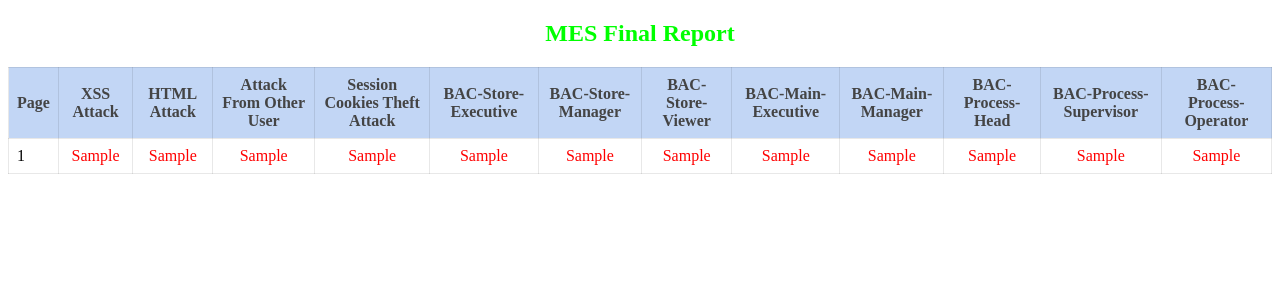
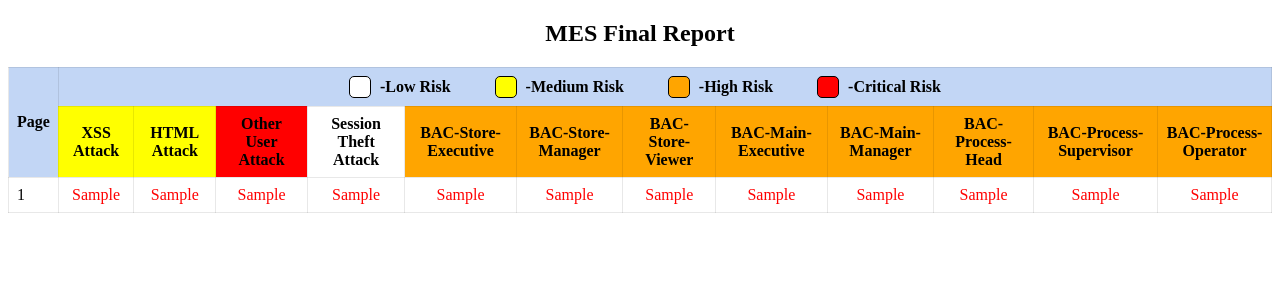
Before and after one commit to Venkystark/bevytester, a Flask app: template templates/attack_report.html in a window 1280 px wide. Shown: the top 300 px of the page. Run offline with Flask 3, Linux system fonts and the light colour scheme; the template is opened without the code that fills it: most values are stand-ins (such as "Sample title", 1, 10 or a date in 2020).

Commit message:
added icons in report page

```diff
--- a/templates/attack_report.html
+++ b/templates/attack_report.html
@@ -3,34 +3,34 @@
 <head>
     <meta charset="UTF-8">
     <meta name="viewport" content="width=device-width, initial-scale=1.0">
+    <link rel="stylesheet" href="https://cdnjs.cloudflare.com/ajax/libs/font-awesome/6.0.0-beta3/css/all.min.css" integrity="sha384-KyZXEAg3QhqLMpG8r+6TIcjs4ZcNDV6od68t2SzP8gCv3z+q1bhP2Byh2bjBf7fz" crossorigin="anonymous">
     <title>MES Final Report</title>
     <style>
         body {
-            background-color:linear-gradient(-45deg, #FFFFFF 0%, #ECF2FB 40.97%, #ECF2FB 59.04%, #FFFFFF 100%);; /*#000; */
-            color: #000; /* Green color for text #ofo*/
-            text-align: center; /* Center align text */
+            background-color: linear-gradient(-45deg, #FFFFFF 0%, #ECF2FB 40.97%, #ECF2FB 59.04%, #FFFFFF 100%);
+            color: #000;
+            text-align: center;
         }
         h2 {
-            color: #0f0; /* Green color for heading */
+            color: #000;
         }
         table {
             border-collapse: collapse;
             width: 100%;
-            color: #000; /* Green color for table text */
+            color: #000;
         }
         th, td {
-            border: 1px solid #00000017;/*dddddd*/
-            text-align: center; /* Center align text within table cells */
+            border: 1px solid #00000017;
+            text-align: center;
             padding: 8px;
         }
         th {
-            background-color: #c2d6f5; /* Darker gray background for table header #3b3b3b */
-            color:#444
+            background-color: #c2d6f5;
+            color: #000;
         }
         td {
-            background-color:transparent;
+            background-color: transparent;
         }
-        /* Add CSS for success and failure classes */
         .success {
             color: green;
         }
@@ -38,31 +38,74 @@
             color: red;
         }
         .title-header {
-            text-align: center; /* Align the text of the title header to the center */
+            text-align: center;
         }
         .title-body {
-            text-align: left; /* Align the text of the body of the title header to the left */
+            text-align: left;
         }
+        .icon-container {
+            display: inline-block;
+            margin-right: 40px; /* Adjust spacing between icon-text pairs */
+            vertical-align: middle; /* Align icon and text vertically */
+        }
+
+        .icon {
+            border:1px solid black;
+            border-radius:5px;
+            width: 20px;
+            height: 20px;
+            display: inline-block;
+            margin-right: 5px; /* Adjust spacing between icon and text */
+            background-color: #ccc; /* Default background color for the icons */
+            vertical-align: middle; /* Align icon and text vertically */
+        }
+
+        span {
+            vertical-align: middle; /* Align text vertically with the icon */
+        }
+
     </style>
 </head>
 <body>
     <h2>MES Final Report</h2>
     <table>
-        <tr>
-            <th class="title-header">Page</th>
-            <th>XSS Attack</th>
-            <th>HTML Attack</th>
-            <th>Attack From Other User</th>
-            <th>Session Cookies Theft Attack</th>
-            <th>BAC-Store-Executive</th>
-            <th>BAC-Store-Manager</th>
-            <th>BAC-Store-Viewer</th>
-            <th>BAC-Main-Executive</th>
-            <th>BAC-Main-Manager</th>
-            <th>BAC-Process-Head</th>
-            <th>BAC-Process-Supervisor</th>
-            <th>BAC-Process-Operator</th>
-        </tr>
+        <thead>
+            <tr>
+                <th class="title-header" rowspan="2">Page</th>
+                <th colspan="12">
+                    <div class="icon-container">
+                        <div class="icon" style="background-color:white;"></div>
+                        <span>-Low Risk</span>
+                    </div>
+                    <div class="icon-container">
+                        <div class="icon" style="background-color:yellow;"></div>
+                        <span>-Medium Risk</span>
+                    </div>
+                    <div class="icon-container">
+                        <div class="icon" style="background-color:orange;"></div>
+                        <span>-High Risk</span>
+                    </div>
+                    <div class="icon-container">
+                        <div class="icon" style="background-color:red;"></div>
+                        <span>-Critical Risk</span>
+                    </div>
+                </th>
+            </tr>
+            <tr>
+                <th style="background-color: yellow">XSS Attack</th>
+                <th style="background-color: yellow">HTML Attack</th>
+                <th style="background-color: red">Other User Attack</th>
+                <th style="background-color: white">Session Theft Attack</th>
+                <th style="background-color: orange">BAC-Store-Executive</th>
+                <th style="background-color: orange">BAC-Store-Manager</th>
+                <th style="background-color: orange">BAC-Store-Viewer</th>
+                <th style="background-color: orange">BAC-Main-Executive</th>
+                <th style="background-color: orange">BAC-Main-Manager</th>
+                <th style="background-color: orange">BAC-Process-Head</th>
+                <th style="background-color: orange">BAC-Process-Supervisor</th>
+                <th style="background-color: orange">BAC-Process-Operator</th>
+            </tr>
+        </thead>
         {% for page, attacks in data.items() %}
             <tr>
                 <td class="title-body">{{ page }}</td>
```
Also changed, not shown: mes/mes_failure_attacks.json (+42 -42 lines).
